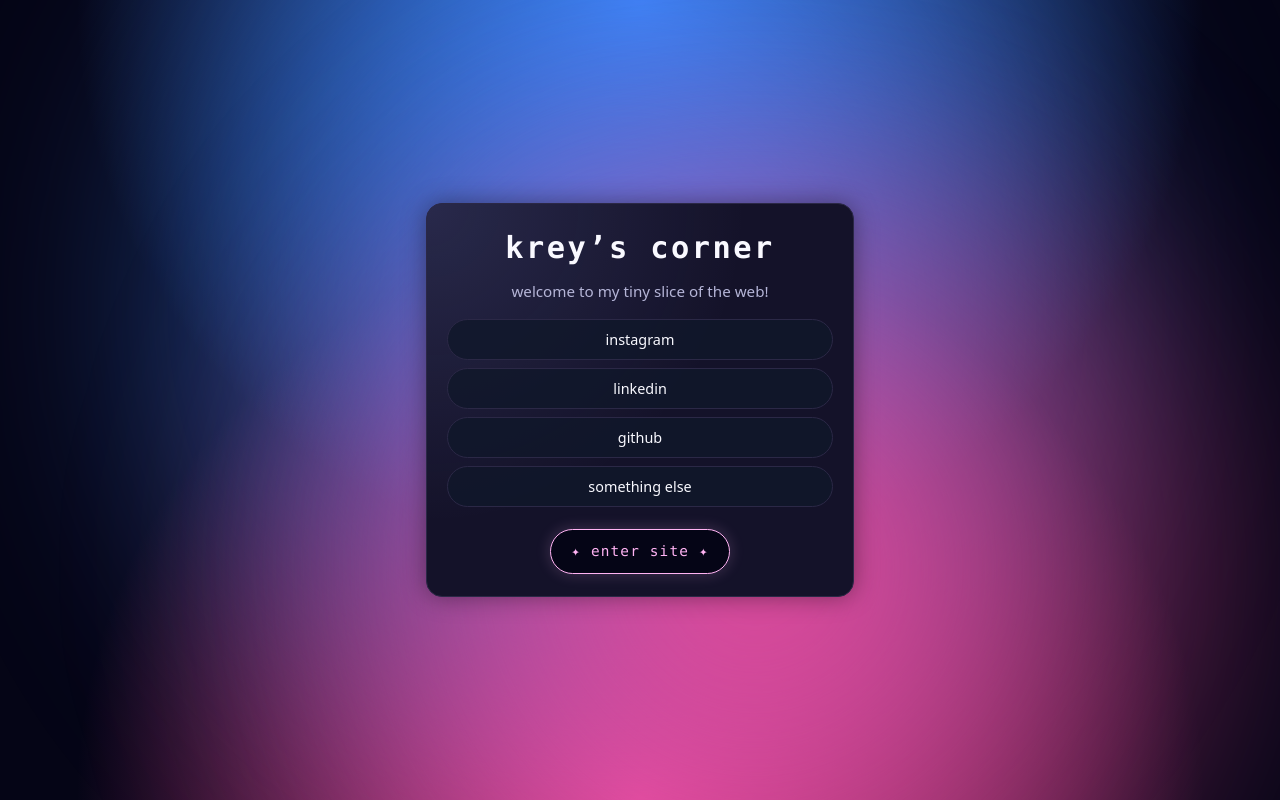
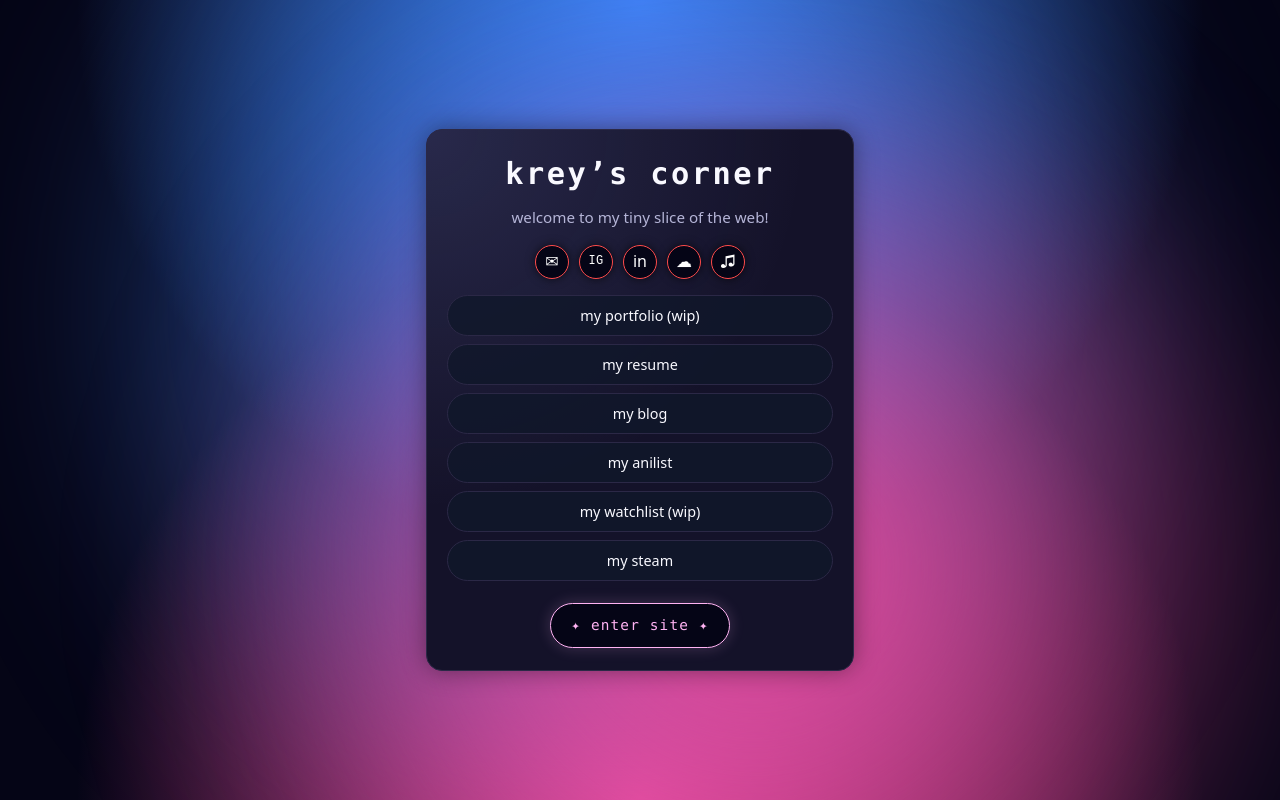
Before and after one commit to inkreydible/krey-net, a plain HTML site: page index.html in a window 1280 px wide. Drawn offline with Linux system fonts and the light colour scheme.

Commit message:
updated links card on landing page

```diff
--- a/index.html
+++ b/index.html
@@ -1,30 +1,15 @@
 <!DOCTYPE html>
 <html lang="en">
 <head>
-  <!-- Sets the character encoding so special characters (like ’) don't break -->
-  <meta charset="UTF-8">
-
-  <!-- Title shown on browser tab -->
-  <title>krey’s corner – gateway</title>
-
-  <!-- Makes page responsive on phones -->
-  <meta name="viewport" content="width=device-width, initial-scale=1.0">
-
-  <!-- Loads your main CSS file for styling -->
+  <meta charset="UTF-8">  <!-- Sets the character encoding so special characters (like ’) don't break -->
+  <title>krey’s corner – gateway</title>  <!-- Title shown on browser tab -->
+  <meta name="viewport" content="width=device-width, initial-scale=1.0">  <!-- Makes page responsive on phones -->
   <link rel="stylesheet" href="style.css">
 </head>
 
-<!--
-  The landing-body class activates special background effects
-  (scanlines / orbs / animations depending on your CSS).
--->
 <body class="landing-body">
-
-  <!-- Wrapper to center the card on the page -->
-  <div class="landing-wrapper">
-
-    <!-- The main card users see on load (your mini linktree) -->
-    <div class="landing-card">
+  <div class="landing-wrapper"> <!-- Wrapper to center the card on the page -->
+    <div class="landing-card">  <!-- The main card users see on load (your mini linktree) -->
 
       <!-- Site title -->
       <h1>krey’s corner</h1>
@@ -32,15 +17,42 @@
         welcome to my tiny slice of the web!
       </p>
 
-      <!-- ========================== -->
-      <!--        LINKTREE BUTTONS     -->
-      <!-- ========================== -->
-      <!-- Replace these with your real social media links. -->
+      <!--   SOCIAL ICON ROW (small)  -->
+      <div class="landing-social">
+        <!-- email -->
+        <a href="mailto:krey@outlook.com" class="social-icon" aria-label="Email">
+          ✉
+        </a>
+
+        <!-- instagram -->
+        <a href="https://instagram.com/in.krey.dible" target="_blank" class="social-icon" aria-label="Instagram">
+          <span class="social-icon-text">IG</span>
+        </a>
+
+        <!-- linkedin -->
+        <a href="https://linkedin.com/in/krey-daniel" target="_blank" class="social-icon" aria-label="LinkedIn">
+          in
+        </a>
+
+        <!-- discord -->
+        <a href="https://discordapp.com/users/yourid" target="_blank" class="social-icon" aria-label="Discord">
+          ☁
+        </a>
+
+        <!-- spotify -->
+        <a href="https://open.spotify.com/user/youruser" target="_blank" class="social-icon" aria-label="Spotify">
+          ♫
+        </a>
+      </div>
+
+      <!--     MAIN LINK BUTTONS      -->
       <div class="landing-links">
-        <a href="https://your-instagram-link-here" target="_blank" class="link-pill">instagram</a>
-        <a href="https://your-linkedin-here" target="_blank" class="link-pill">linkedin</a>
-        <a href="https://your-github-here" target="_blank" class="link-pill">github</a>
-        <a href="https://other-site-or-form" target="_blank" class="link-pill">something else</a>
+        <a href="https://your-portfolio-link" target="_blank" class="link-pill">my portfolio (wip)</a>
+        <a href="https://your-resume-link" target="_blank" class="link-pill">my resume</a>
+        <a href="https://your-blog-link" target="_blank" class="link-pill">my blog</a>
+        <a href="https://anilist.co/user/youruser" target="_blank" class="link-pill">my anilist</a>
+        <a href="https://your-watchlist-link" target="_blank" class="link-pill">my watchlist (wip)</a>
+        <a href="https://steamcommunity.com/id/youruser" target="_blank" class="link-pill">my steam</a>
       </div>
 
       <!-- "Enter site" button that leads to your main homepage -->
--- a/style.css
+++ b/style.css
@@ -403,6 +403,47 @@ a:hover {
   margin-bottom: 18px;
 }
 
+/* small social icon row on landing page */
+.landing-social {
+  display: flex;
+  justify-content: center;
+  gap: 10px;
+  margin-bottom: 16px; /* space before big buttons */
+}
+
+/* base icon button */
+.social-icon {
+  width: 34px;
+  height: 34px;
+  border-radius: 999px;
+  border: 1px solid #ff4b4b;          /* match your red accent if you want */
+  background: #050516;
+  color: #ffffff;
+  display: flex;
+  align-items: center;
+  justify-content: center;
+  font-size: 16px;
+  text-decoration: none;
+  box-shadow: 0 0 10px rgba(0, 0, 0, 0.6);
+  transition: transform 0.15s ease-out, box-shadow 0.15s ease-out,
+              background 0.15s ease-out, color 0.15s ease-out;
+}
+
+/* text inside icon if you use letters like IG, in, etc. */
+.social-icon-text {
+  font-family: "JetBrains Mono", monospace;
+  font-size: 12px;
+  letter-spacing: 0.03em;
+}
+
+/* hover effect */
+.social-icon:hover {
+  background: #ff4b4b;
+  color: #050516;
+  transform: translateY(-1px) scale(1.05);
+  box-shadow: 0 0 14px rgba(255, 75, 75, 0.7);
+}
+
 .link-pill {
   display: block;               /* full-width clickable area */
   text-decoration: none;
```
